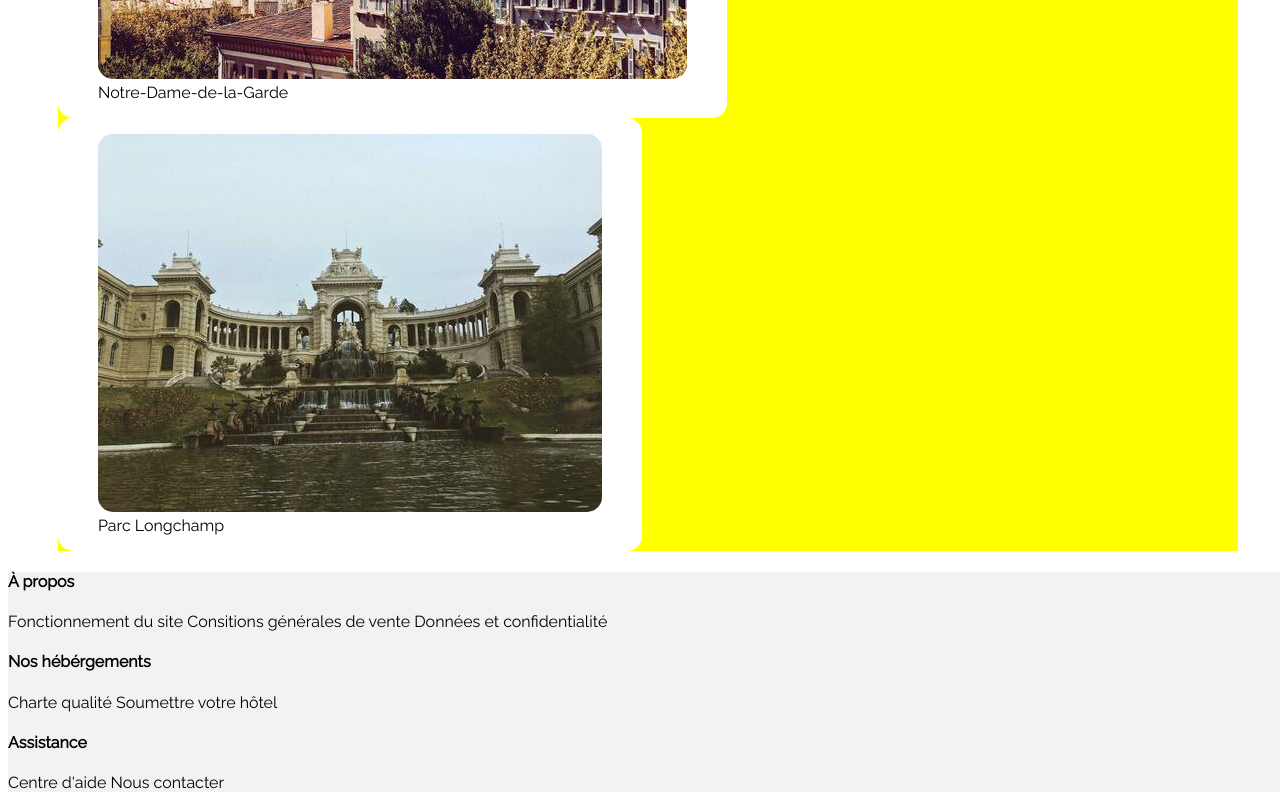
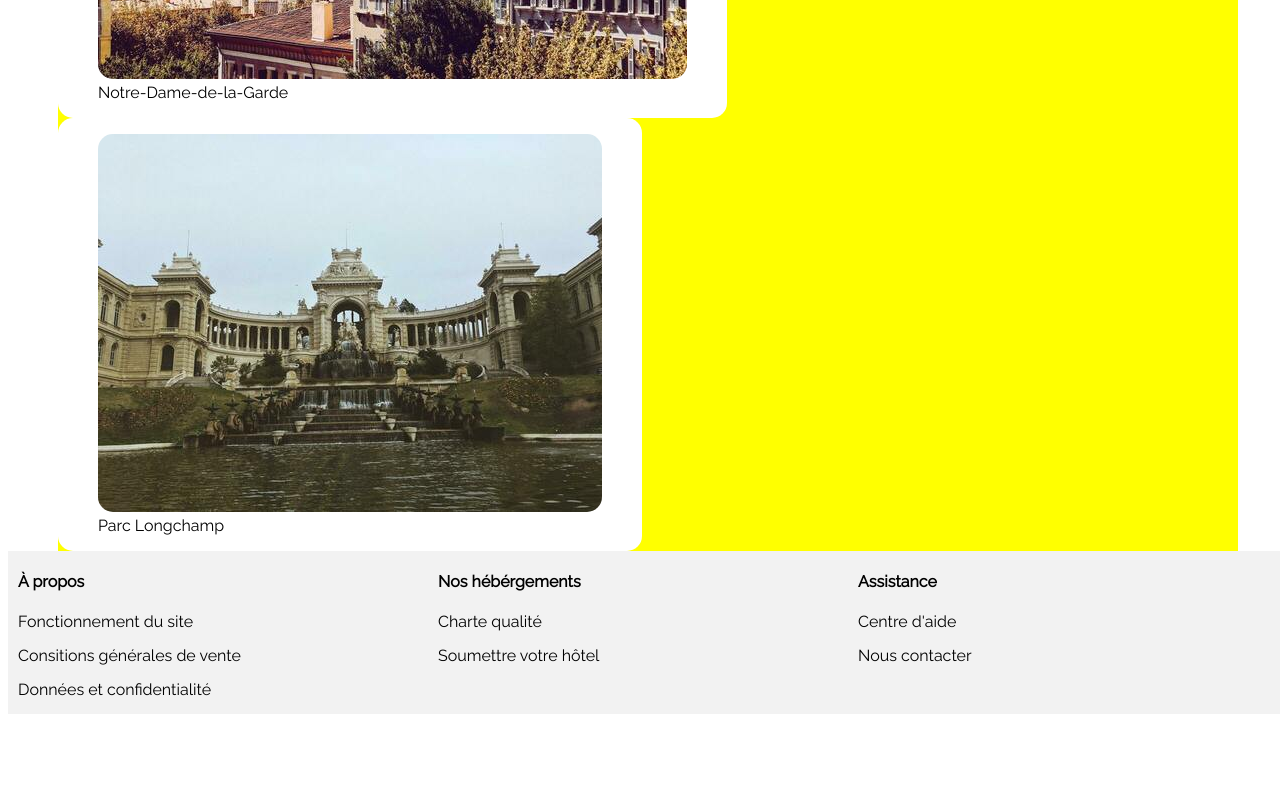
Before and after one commit to souleimane-z/ZeggaiSouleimane_2_18072021, a plain HTML site: page index.html in a window 1280 px wide. Shown: the part 3111-3911 px from the top of the page. After the commit the page ends 3833 px from the top, so only its background shows below. Drawn offline with Linux system fonts and the light colour scheme.

Commit message:
footer : ok

```diff
--- a/index.html
+++ b/index.html
@@ -345,19 +345,19 @@
          <div class="footer-blocs">
             <div class="footer-bloc1">
                <h4 class="footer-title">À propos</h4>
-               <a class="footer-liens">Fonctionnement du site</a>
-               <a class="footer-liens">Consitions générales de vente</a>
-               <a class="footer-liens">Données et confidentialité</a>
+               <a href="#" class="footer-liens">Fonctionnement du site</a>
+               <a href="#" class="footer-liens">Consitions générales de vente</a>
+               <a href="#" class="footer-liens">Données et confidentialité</a>
             </div>
             <div class="footer-bloc2">
                <h4 class="footer-title">Nos hébérgements</h4>
-               <a class="footer-liens">Charte qualité</a>
-               <a class="footer-liens">Soumettre votre hôtel</a>
+               <a href="#" class="footer-liens">Charte qualité</a>
+               <a href="#" class="footer-liens">Soumettre votre hôtel</a>
             </div>
             <div class="footer-bloc3">
                <h4 class="footer-title">Assistance</h4>
-               <a class="footer-liens">Centre d'aide</a>
-               <a class="footer-liens">Nous contacter</a>
+               <a href="#" class="footer-liens">Centre d'aide</a>
+               <a href="#" class="footer-liens">Nous contacter</a>
             </div>
          </div>
       </footer>
--- a/styles.css
+++ b/styles.css
@@ -14,10 +14,6 @@ section ,
 	margin-left: 50px;
 	margin-right: 50px;
 }
-footer {
-	background-color: #F2F2F2;
-}
-
 h6 {
 	display : none;
 }
@@ -424,6 +420,39 @@ aside i {
 .activity-six {}
 
 
+/* Footer */
+/* Footer */
+/* Footer */
+footer {
+	background-color: #F2F2F2;
+}
+
+
+.footer-blocs {
+    display: flex;
+    max-width: 100%;
+    padding: 0 10px;
+    box-sizing: border-box;
+  }
+
+.footer-bloc1 ,.footer-bloc2 , .footer-bloc3 {
+    width: 40%;
+  }
+
+  .footerTitre {
+    display: block;
+    font-size: 1.3em;
+    font-weight: bold;
+  }
+
+  .footer-liens {
+    color: black;
+    display: block;
+    margin: 15px 0;
+    font-weight: 500;
+	text-decoration: none;
+  }
+
 /*importation des polices utilisés*/
 /*importation des polices utilisés*/
 /*importation des polices utilisés*/
```
